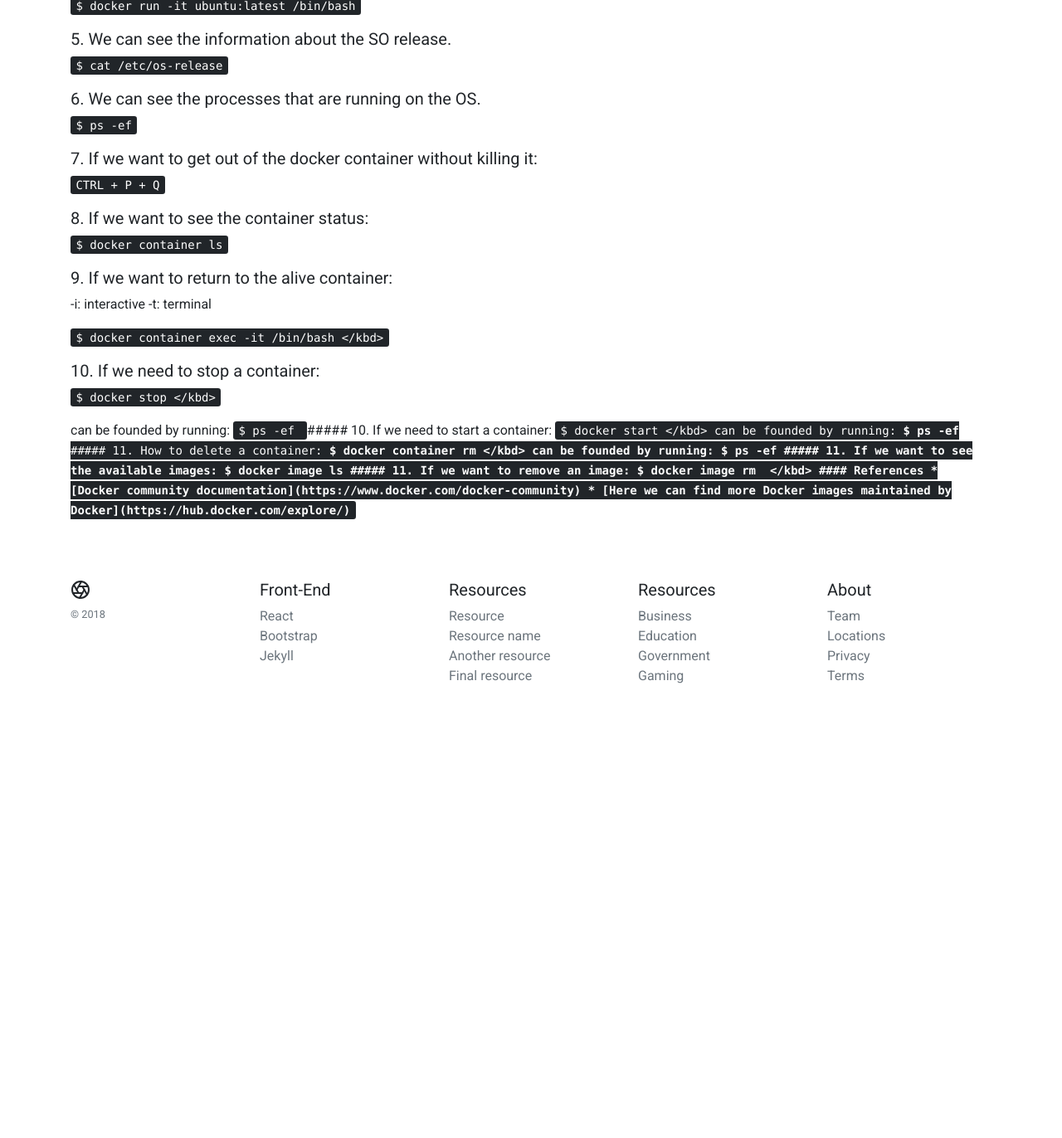
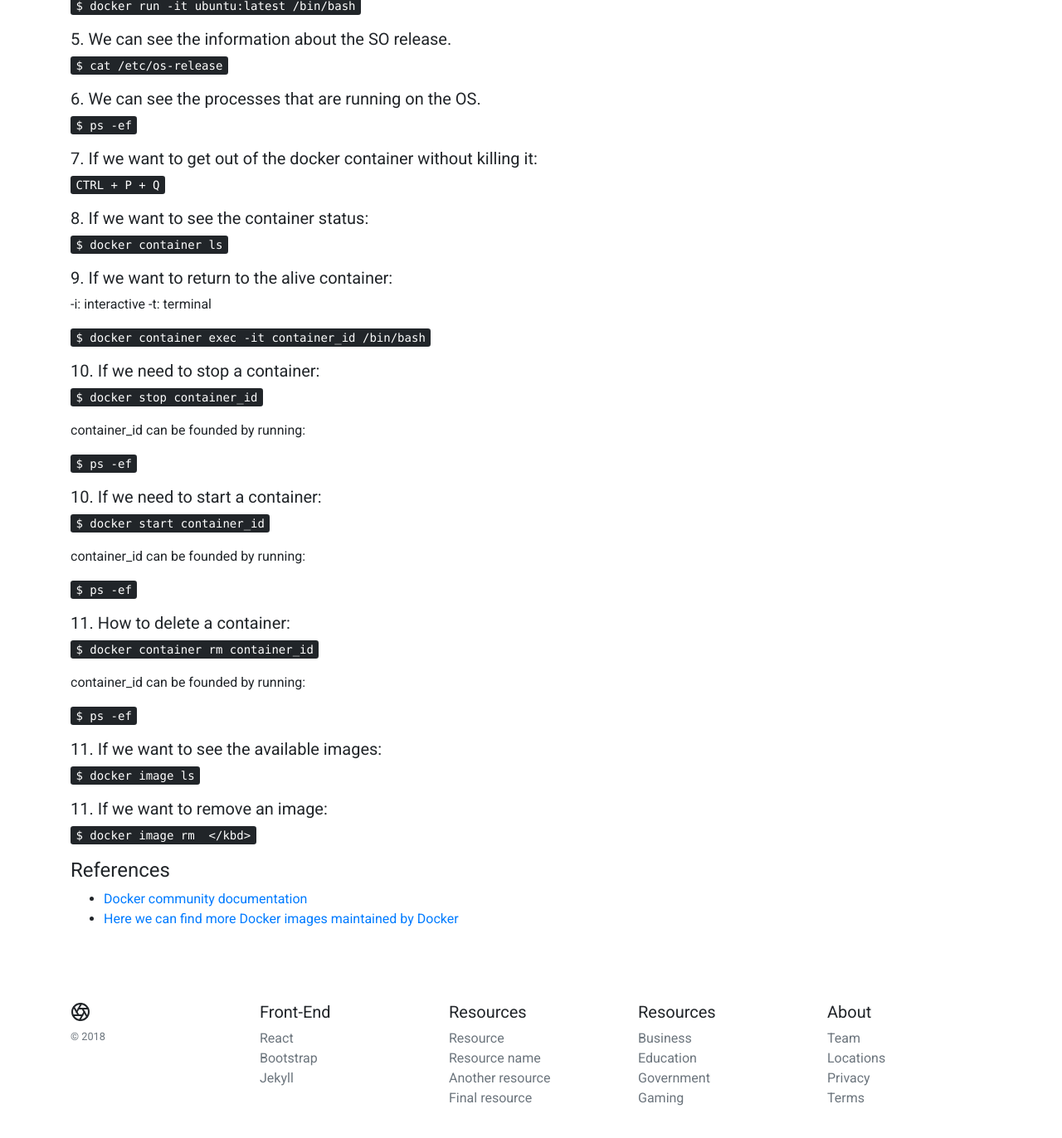
Before and after one commit to joshialonzo/learning, a Jekyll site: the page built from _posts/2018-07-05-some-docker-commands.md, in a window 1280 px wide and 1400 px high, scrolled down 679 px. Shown: the top 1372 px of the window at 83% size. Built offline with Jekyll 4.4.1, drawn with Linux system fonts in a browser that asks for light colours; before the commit the page ends 1570 px from its top, so only the background shows below that.

Commit message:
post: fixing container_id

```diff
--- a/_posts/2018-07-05-some-docker-commands.md
+++ b/_posts/2018-07-05-some-docker-commands.md
@@ -84,16 +84,16 @@ Other options are:
 -t: terminal
 
 <kbd>
-  $ docker container exec -it <container_id> /bin/bash
+  $ docker container exec -it container_id /bin/bash
 </kbd>
 
 ##### 10. If we need to stop a container:
 
 <kbd>
-  $ docker stop <container_id>
+  $ docker stop container_id
 </kbd>
 
-<container_id> can be founded by running:
+container_id can be founded by running:
 
 <kbd>
   $ ps -ef
@@ -102,10 +102,10 @@ Other options are:
 ##### 10. If we need to start a container:
 
 <kbd>
-  $ docker start <container_id>
+  $ docker start container_id
 </kbd>
 
-<container_id> can be founded by running:
+container_id can be founded by running:
 
 <kbd>
   $ ps -ef
@@ -114,10 +114,10 @@ Other options are:
 ##### 11. How to delete a container:
 
 <kbd>
-  $ docker container rm <container_id>
+  $ docker container rm container_id
 </kbd>
 
-<container_id> can be founded by running:
+container_id can be founded by running:
 
 <kbd>
   $ ps -ef
```
